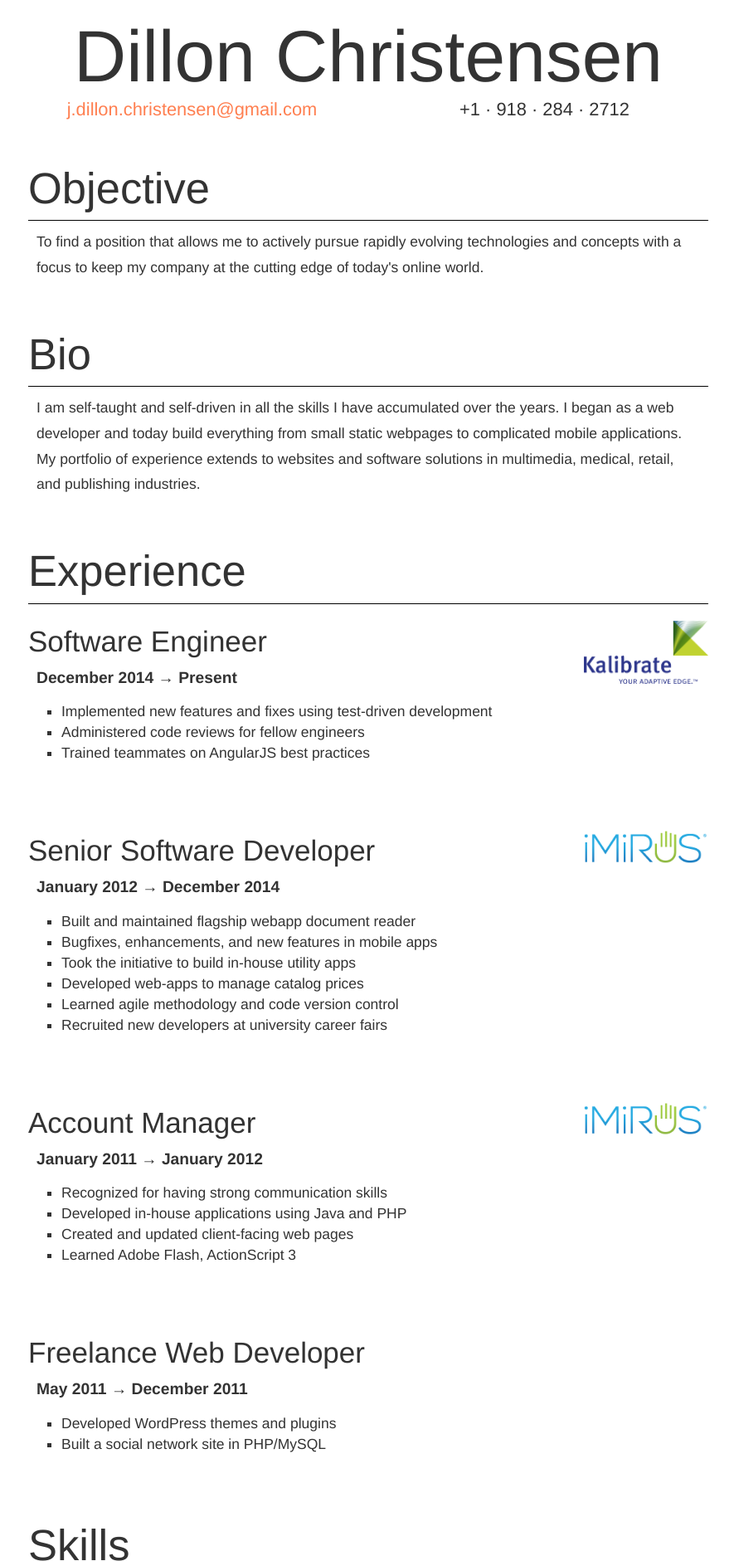
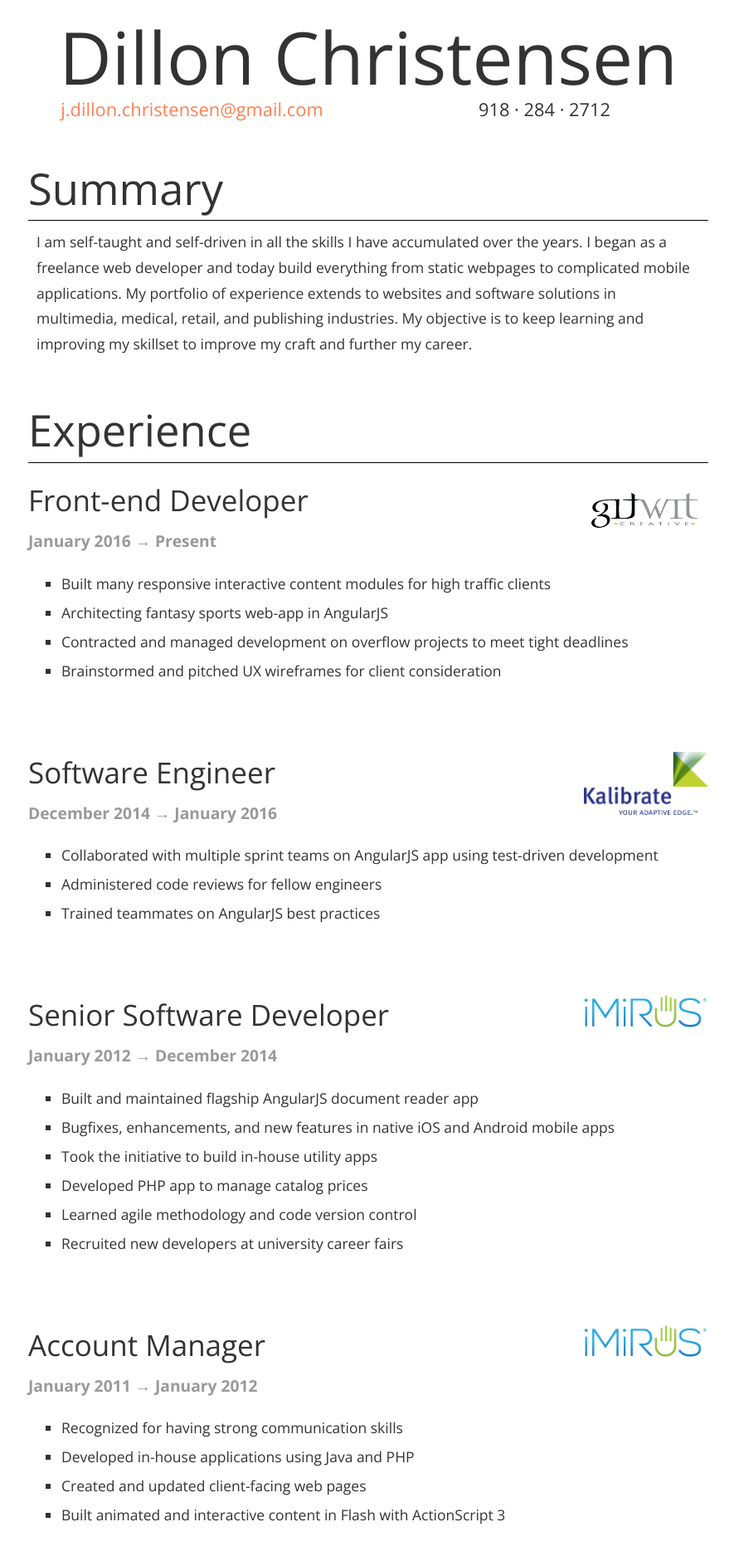
Before and after one commit to dillonchr/dillonchr.github.io, a website: page index.html in a window 1280 px wide. Shown: the top 1881 px of the page at 83% size, without its empty margins (196-1081 px from the left). Drawn offline with nearby package versions, Linux system fonts and the light colour scheme.

Commit message:
added gitwit; added GA; updated some styles;

```diff
--- a/index.html
+++ b/index.html
@@ -12,26 +12,40 @@
             <h1 class="name">Dillon Christensen</h1>
             <div class="row">
                 <div class="col-xs-6">
-                    <a href="mailto:j.dillon.christensen@gmail.com">j.dillon.christensen@gmail.com</a>
+                    <a href="mailto:j.dillon.christensen@gmail.com" class="email-link">j.dillon.christensen@gmail.com</a>
                 </div>
-                <div class="col-xs-6">&plus;1 &middot; 918 &middot; 284 &middot; 2712</div>
+                <div class="col-xs-6">918 &middot; 284 &middot; 2712</div>
             </div>
         </header>
         <section>
-            <h2 id="objective">Objective</h2>
-            <p>To find a position that allows me to actively pursue rapidly evolving technologies and concepts with a focus to keep my company at the cutting edge of today's online world.</p>
-        </section>
-        <section>
-            <h2 id="bio">Bio</h2>
-            <p>I am self-taught and self-driven in all the skills I have accumulated over the years. I began as a web developer and today build everything from small static webpages to complicated mobile applications. My portfolio of experience extends to websites and software solutions in multimedia, medical, retail, and publishing industries.</p>
+            <h2 id="summary">Summary</h2>
+            <p> I am self-taught and self-driven in all the skills I have accumulated over the years. I began as a freelance web developer and today build everything from static webpages to complicated mobile applications. My portfolio of experience extends to websites and software solutions in multimedia, medical, retail, and publishing industries. My objective is to keep learning and improving my skillset to improve my craft and further my career.</p>
         </section>
         <section id="experience">
             <h2>Experience</h2>
             <div class="job">
                 <div class="header row">
                     <div class="col-xs-9">
+                        <div class="position-title">Front-end Developer</div>
+                        <div class="date" title="1 month and counting">January 2016 &rarr; Present</div>
+                    </div>
+                    <div class="col-xs-3">
+                        <img class="logo pull-right hidden-xs" src="images/gitwit-creative-company-logo.png">
+                        <div class="name visible-xs">Gitwit Creative</div>
+                    </div>
+                </div>
+                <ul>
+                    <li>Built many responsive interactive content modules for high traffic clients</li>
+                    <li>Architecting fantasy sports web-app in AngularJS</li>
+                    <li>Contracted and managed development on overflow projects to meet tight deadlines</li>
+                    <li>Brainstormed and pitched UX wireframes for client consideration</li>
+                </ul>
+            </div>
+            <div class="job">
+                <div class="header row">
+                    <div class="col-xs-9">
                         <div class="position-title">Software Engineer</div>
-                        <div class="date" title="2 months and counting">December 2014 &rarr; Present</div>
+                        <div class="date" title="1 year">December 2014 &rarr; January 2016</div>
                     </div>
                     <div class="col-xs-3">
                         <img class="logo pull-right hidden-xs" src="images/kalibrate-company-logo.png">
@@ -39,7 +53,7 @@
                     </div>
                 </div>
                 <ul>
-                    <li>Implemented new features and fixes using test-driven development</li>
+                    <li>Collaborated with multiple sprint teams on AngularJS app using test-driven development</li>
                     <li>Administered code reviews for fellow engineers</li>
                     <li>Trained teammates on AngularJS best practices</li>
                 </ul>
@@ -56,10 +70,10 @@
                     </div>
                 </div>
                 <ul>
-                    <li>Built and maintained flagship webapp document reader</li>
-                    <li>Bugfixes, enhancements, and new features in mobile apps</li>
+                    <li>Built and maintained flagship AngularJS document reader app</li>
+                    <li>Bugfixes, enhancements, and new features in native iOS and Android mobile apps</li>
                     <li>Took the initiative to build in-house utility apps</li>
-                    <li>Developed web-apps to manage catalog prices</li>
+                    <li>Developed PHP app to manage catalog prices</li>
                     <li>Learned agile methodology and code version control</li>
                     <li>Recruited new developers at university career fairs</li>
                 </ul>
@@ -79,7 +93,7 @@
                     <li>Recognized for having strong communication skills</li>
                     <li>Developed in-house applications using Java and PHP</li>
                     <li>Created and updated client-facing web pages</li>
-                    <li>Learned Adobe Flash, ActionScript 3</li>
+                    <li>Built animated and interactive content in Flash with ActionScript 3</li>
                 </ul>
             </div>
             <div class="job">
@@ -103,41 +117,29 @@
                 <li>jQuery</li>
                 <li>Grunt</li>
                 <li>Cordova</li>
-                <li>Node.js</li>
+                <li>Node</li>
                 <li>PouchDB</li>
                 <li>Jasmine</li>
                 <li>Karma</li>
                 <li>CoffeeScript</li>
                 <li>GreenSock</li>
+                <li>JSHint</li>
+                <li>Protractor</li>
             </ul>
             <h3>HTML &plus; CSS</h3>
             <ul class="list-inline">
+                <li>Sass</li>
                 <li>Bower</li>
                 <li>Less</li>
                 <li>i18n</li>
                 <li>Bootstrap</li>
                 <li>Yeoman</li>
-                <li>Responsive Design</li>
+                <li>Responsive CSS</li>
                 <li>Apache</li>
             </ul>
-            <h3>iOS &plus; Mac OS X</h3>
+            <h3>Processes</h3>
             <ul class="list-inline">
-                <li>Objective-C</li>
-                <li>Xcode</li>
-                <li>iTunes Connect</li>
-                <li>Bash</li>
-                <li>AppleScript</li>
-            </ul>
-            <h3>Java</h3>
-            <ul class="list-inline">
-                <li>Android SDK</li>
-                <li>Eclipse</li>
-                <li>Google Play Store</li>
-                <li>Google Web Toolkit</li>
-                <li>Tomcat</li>
-            </ul>
-            <h3>Version Control</h3>
-            <ul class="list-inline">
+                <li>Agile</li>
                 <li>Git</li>
                 <li>Git-workflow</li>
                 <li>Mercurial</li>
@@ -148,6 +150,14 @@
                 <li>Composer</li>
                 <li>MySQL</li>
             </ul>
+            <h3>iOS &plus; Mac OS X</h3>
+            <ul class="list-inline">
+                <li>Objective-C</li>
+                <li>Xcode</li>
+                <li>iTunes Connect</li>
+                <li>Bash</li>
+                <li>AppleScript</li>
+            </ul>
             <h3>Windows</h3>
             <ul class="list-inline">
                 <li>C#</li>
@@ -156,9 +166,49 @@
                 <li>Visual Basic</li>
                 <li>Batch Scripts</li>
             </ul>
+            <h3>Java</h3>
+            <ul class="list-inline">
+                <li>Android SDK</li>
+                <li>Eclipse</li>
+                <li>Google Play Store</li>
+                <li>Google Web Toolkit</li>
+                <li>Tomcat</li>
+                <li>JSP</li>
+            </ul>
         </section>
     </article>
     <script src="bower_components/jquery/dist/jquery.min.js"></script>
     <script src="bower_components/bootstrap/dist/js/bootstrap.min.js"></script>
+    <script>
+      (function(i,s,o,g,r,a,m){i['GoogleAnalyticsObject']=r;i[r]=i[r]||function(){
+      (i[r].q=i[r].q||[]).push(arguments)},i[r].l=1*new Date();a=s.createElement(o),
+      m=s.getElementsByTagName(o)[0];a.async=1;a.src=g;m.parentNode.insertBefore(a,m)
+      })(window,document,'script','//www.google-analytics.com/analytics.js','ga');
+
+      ga('create', 'UA-73738683-1', 'auto');
+      ga('send', 'pageview');
+
+      //    custom events
+      $(function() {
+        $('.email-link')
+            .click(function() {
+                ga('send', 'event', 'Click', 'Email');
+            })
+            .hover(function() {
+                ga('send', 'event', 'Hover', 'Email');
+            });
+        $(window)
+            .on('scroll', function() {
+                if($(window).scrollTop() + $(window).height() === $('body').height()) {
+                    ga('send', 'event', 'Scroll', 'To the bottom');
+                }
+            });
+        console.log('Well, while you\'re here why don\'t you send me a %cshoutOut(message)%c?', 'font-weight: bold; color: darkgreen;', '');
+      });
+
+      function shoutOut(message) {
+        ga('send', 'event', 'Shoutout', 'Send', message);
+      }
+    </script>
 </body>
 </html>
--- a/style.css
+++ b/style.css
@@ -1,3 +1,9 @@
+@import url(https://fonts.googleapis.com/css?family=Open+Sans:400,700);
+
+body {
+    font-family: 'Open Sans', sans-serif;
+}
+
 a,
 a:link,
 a:visited {
@@ -54,6 +60,10 @@ section ul {
     margin-top: 10px;
 }
 
+section ul.list-inline {
+    color: #999;
+}
+
 .job {
     margin: 20px auto 80px auto;
 }
@@ -72,6 +82,11 @@ section ul {
 
 .job .date {
     font-size: 0.55em;
-    padding: 5px 10px;
+    padding: 10px 0;
     font-weight: bold;
+    color: #999;
 }
+
+.job li {
+    line-height: 2;
+}
```
Also changed, not shown: images/gitwit-creative-company-logo.png (added).
